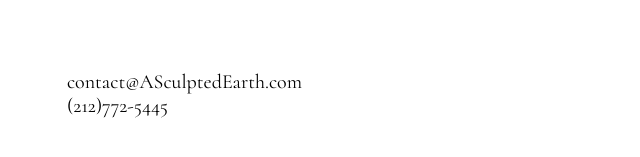
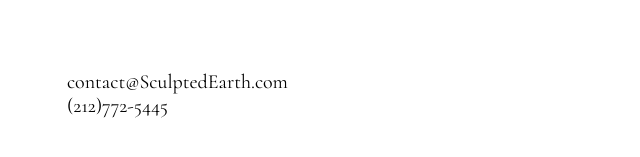
Before and after one commit to ElenaCornelia/SculptedEarth, a plain HTML site: page index.html in a window 1280 px wide. Shown: the part 3019-3176 px from the top of the page, 16-656 px from the left. Drawn offline with Linux system fonts and the light colour scheme.

Commit message:
Update index.html

```diff
--- a/index.html
+++ b/index.html
@@ -91,7 +91,7 @@
       Let's work togheter!
     </h3>
     <div class="contact">
-      <p>contact@ASculptedEarth.com</p>
+      <p>contact@SculptedEarth.com</p>
       <p>(212)772-5445</p>
     </div>
      </section>
```
